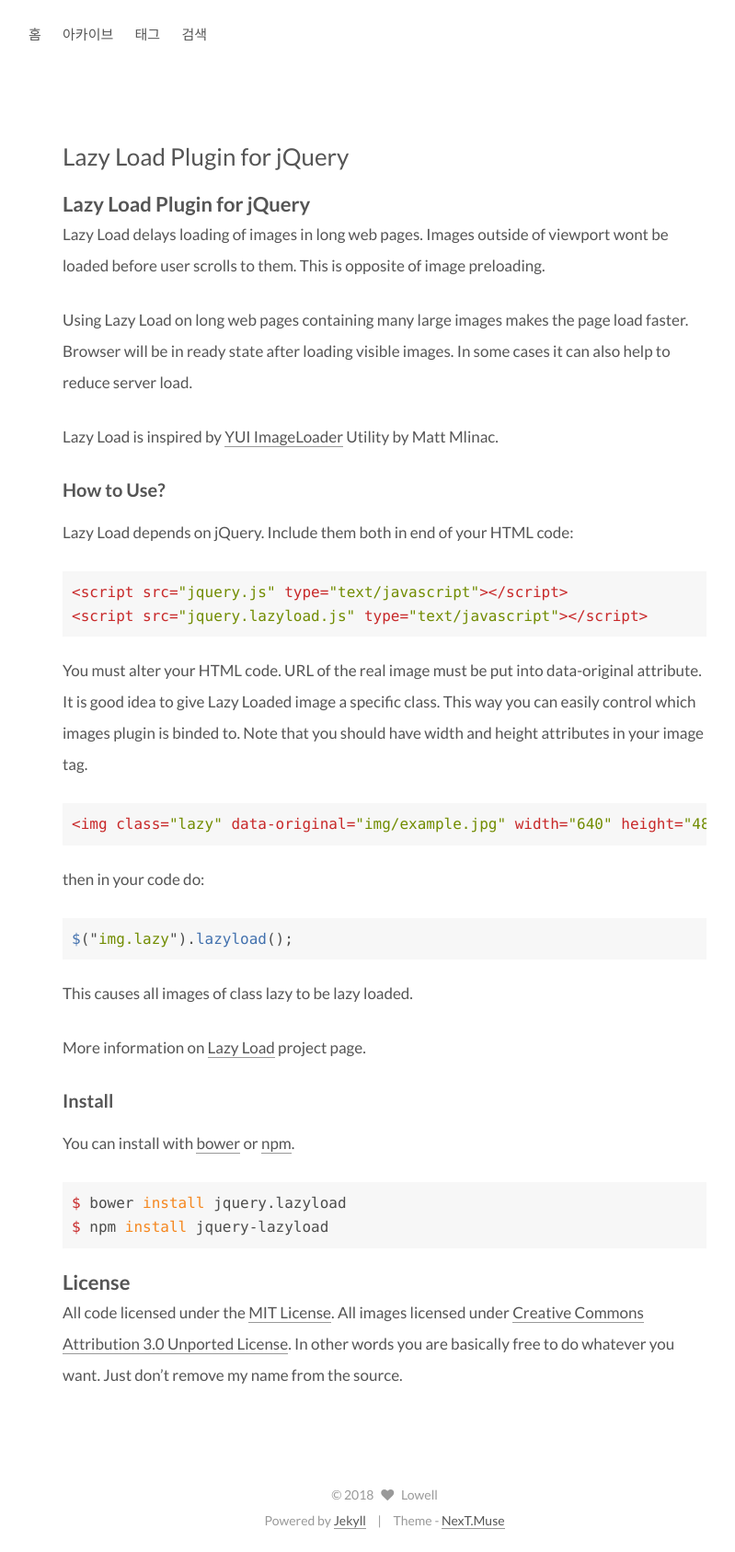
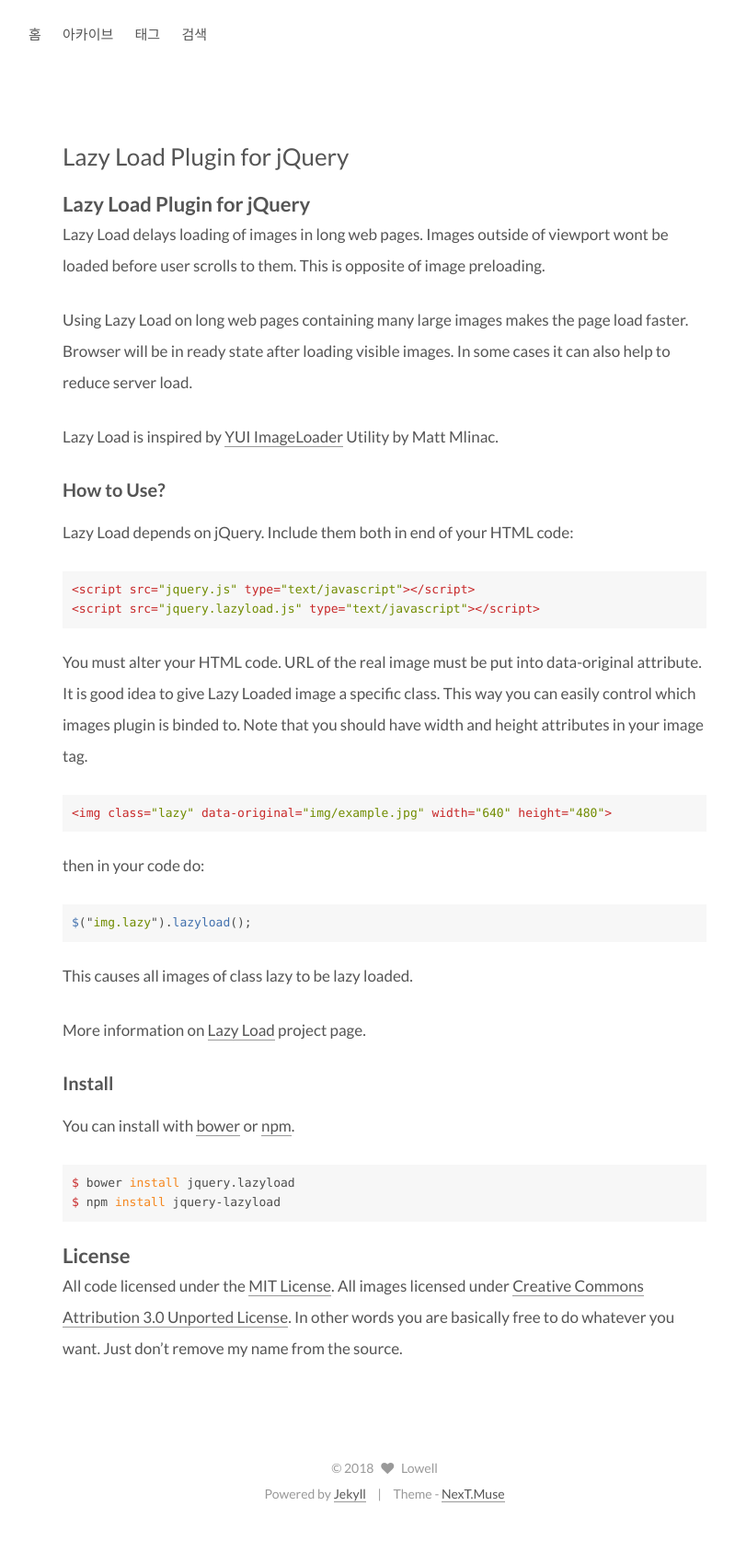
Before and after one commit to lowelllll/lowelllll.github.io, a Jekyll site: the page built from assets/lib/jquery_lazyload/README.md, in a window 1280 px wide. Shown: the whole page at 92% size, without its empty margins (222-1021 px from the left). Built offline with Jekyll 4.4.1, drawn with Linux system fonts in a browser that asks for light colours; our own code applies the rules of GitHub Pages for plain Markdown files; after the commit the page ends 1658 px from its top, so only the background shows below that.

Commit message:
code font-size 재수정

```diff
--- a/_sass/_common/components/highlight/highlight.scss
+++ b/_sass/_common/components/highlight/highlight.scss
@@ -22,7 +22,7 @@
   color: #8d69ce;
   background: #3921ff17;
   border-radius: $code-border-radius;
-  font-size: 16px;
+  font-size: 15px;
 }
 
 pre {
@@ -33,6 +33,7 @@
     color: $highlight-foreground;
     background: none;
     text-shadow: none;
+    font-size:13px;
   }
 }
 
```
Also changed, not shown: 2 other files.
